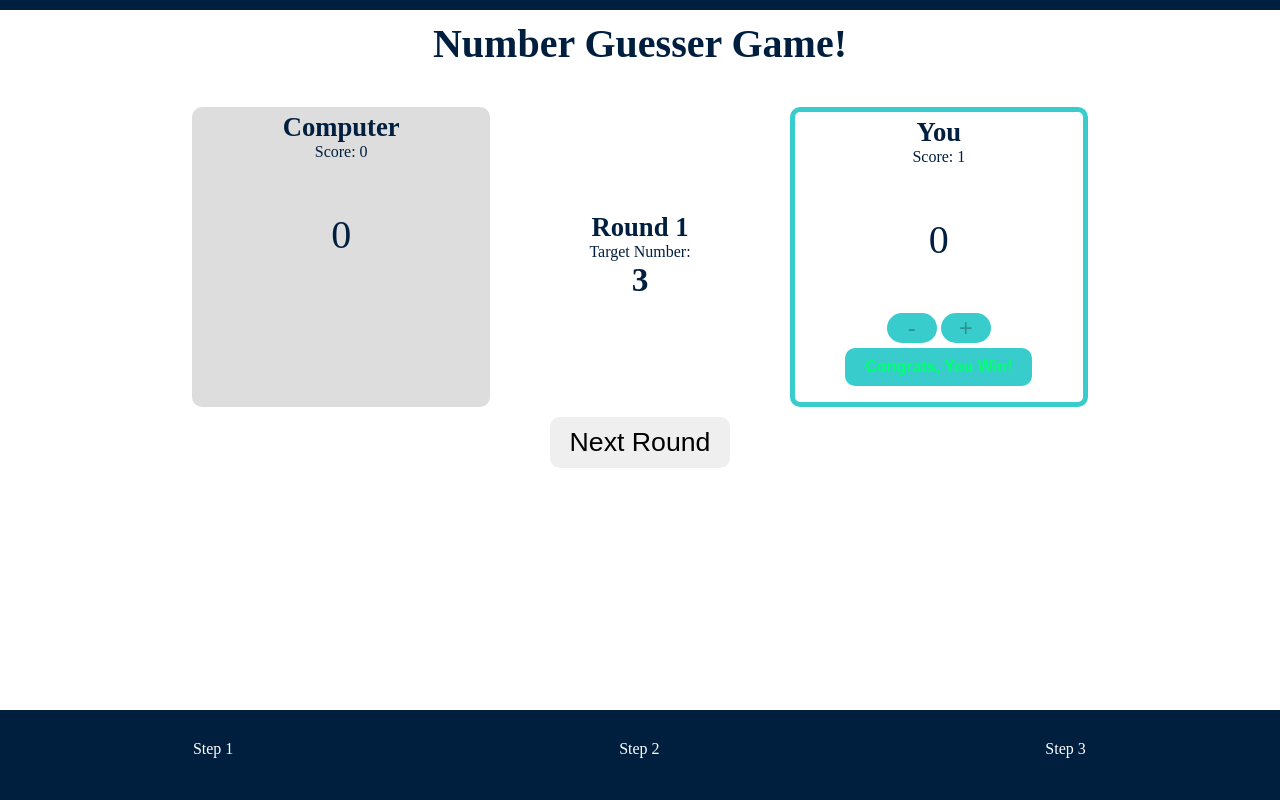
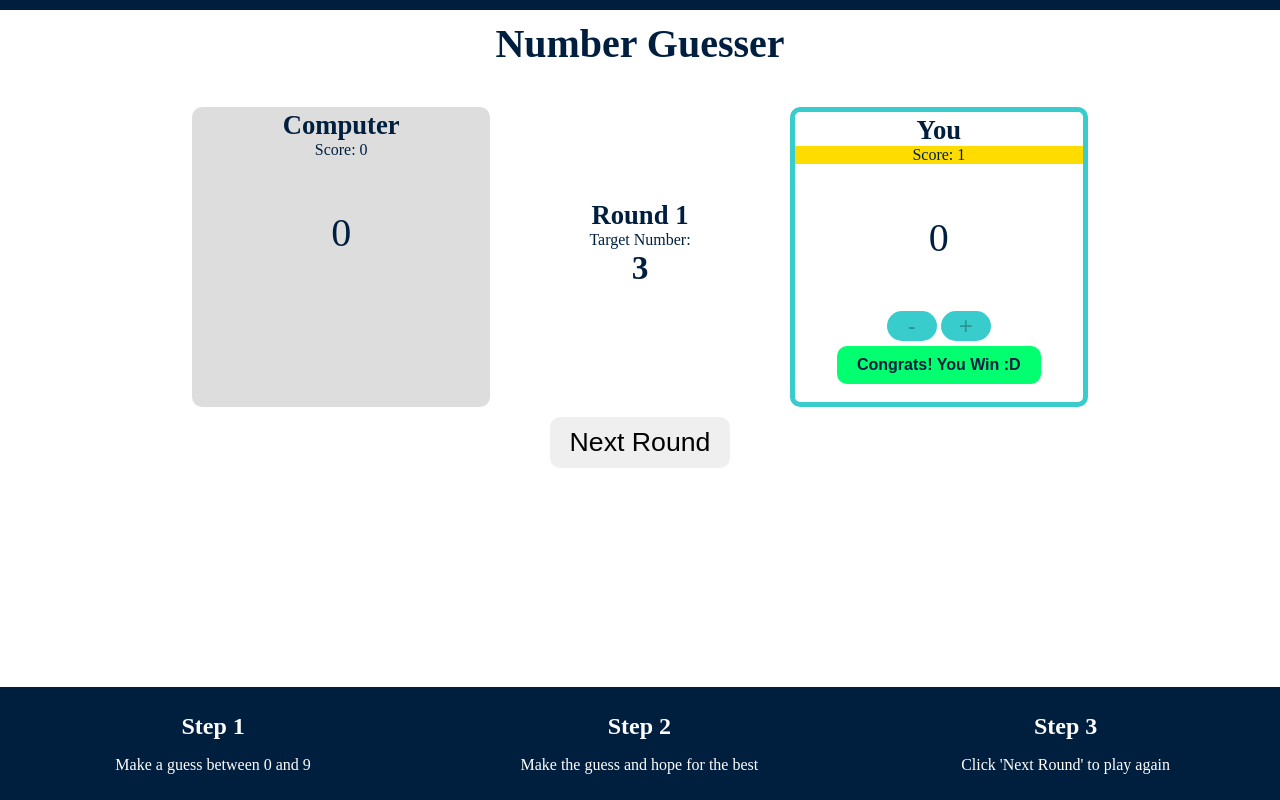
Before and after one commit to giddygarcia/number-guesser, a plain HTML site: page index.html in a window 1280 px wide. Both pictures are taken after a click on the button "Make this Guess". Drawn offline with Linux system fonts and the light colour scheme.

Commit message:
Polish code

```diff
--- a/index.html
+++ b/index.html
@@ -5,12 +5,12 @@
 	<link rel="stylesheet" type="text/css" href="style.css">
 </head>
 <body>
-		<header>Number Guesser Game!</header>
+	<header>Number Guesser</header>
 	<div class="container">
 		<div class="box-wrapper">
 			<div class = "box" id="computer-box">
 				<div class="name-label">Computer</div>
-				<div class="score-label"> Score: <span id="computer-score">0</span> </div>
+				<div class="score-label" id="computer-score-label"> Score: <span id="computer-score">0</span> </div>
 				<div class="guess" id="computer-guess"> ? </div>
 				<div id="computer-wins"> </div>
 			</div>
@@ -22,11 +22,11 @@
 
 			<div class = "box" id="player-box">
 				<div class="name-label"><span id="player-name">You</span></div>
-				<div class="score-label"> Score: <span id="player-score">0</span> </div>
+				<div class="score-label" id="player-score-label"> Score: <span id="player-score">0</span> </div>
 				<div class="guess" id="player-guess"> 0 </div>
-				<button class="num-control left" id="sub-btn" disabled> - </button>
-				<button class="num-control right" id="add-btn"> + </button>
-				<button class="text-btn" id="guess-btn"> Make this Guess </button>
+				<button class="num-control" id="sub-btn" disabled> - </button>
+				<button class="num-control" id="add-btn"> + </button>
+				<button class="text-btn" id="guess-btn"> Make </span> this Guess </button>
 			</div>
 		</div>
 
@@ -35,14 +35,17 @@
 	</div>
 
 		<div class="instructions">
-			<div class="instruction">
-				Step 1
+			<div class="instruction" id="instruction-one">
+				<h1 id="instr-header-one">Step 1</h1>
+				<p id="instr-text-one"> Make a guess between 0 and 9 </p>
+			</div>
+			<div class="instruction" id="instruction-two">
+				<h1>Step 2</h1>
+				<p>Make the guess and hope for the best</p>
 			</div>
 			<div class="instruction">
-				Step 2
-			</div>
-			<div class="instruction">
-				Step 3
+				<h1>Step 3</h1>
+				<p>Click 'Next Round' to play again</p>
 			</div>
 		</div>
 
--- a/script.js
+++ b/script.js
@@ -1,6 +1,22 @@
+let target;
+let targetNumDisplay = document.getElementById('target-number');
+
+let currentRoundNumber = 1;
+let roundNumDisplay = document.getElementById('round-number');
+
 let playerScore = 0;
+let playerScoreLabel = document.getElementById('player-score-label');
+let playerScoreDisplay = document.getElementById('player-score');
+let playerGuessInput = document.getElementById('player-guess');
+
 let computerScore = 0;
-let currentRoundNumber = 1;
+let computerScoreLabel = document.getElementById('computer-score-label');
+let computerScoreDisplay = document.getElementById('computer-score');
+let computerGuessDisplay = document.getElementById('computer-guess');
+let computerWinsDisplay = document.getElementById('computer-wins');
+
+let guessBtn = document.getElementById('guess-btn');
+let nextRoundBtn = document.getElementById('next-btn');
 
 const generateTarget = () => {
 	return Math.floor(Math.random() * 10);
@@ -23,14 +39,25 @@ const updateScore = (winner) => {
 		computerScore++;
 }
 
+const compareScore = (playerScore, computerScore) => {
+	if (playerScore >= computerScore) {
+		playerScoreLabel.style.backgroundColor = '#FFDC00';
+		computerScoreLabel.style.backgroundColor = '';
+	}
+	else {
+		playerScoreLabel.style.backgroundColor = '';
+		computerScoreLabel.style.backgroundColor = "#FFDC00";
+	}
+}
+
 const newRound = () => {
 	nextRoundBtn.setAttribute('disabled', true);
 	guessBtn.removeAttribute('disabled');
 	addButton.removeAttribute('disabled');
 
 	targetNumDisplay.innerText = '?';
+	playerGuessInput.innerText = '0';
 	computerGuessDisplay.innerText = '?';
-	playerGuessInput.innerText = '0';
 	computerWinsDisplay.innerText = '';
 	guessBtn.innerText = 'Make This Guess';
 	guessBtn.style.backgroundColor = '';
@@ -40,20 +67,6 @@ const newRound = () => {
 }
 
 const advanceRound = () => currentRoundNumber++;
-
-let target;
-let computerScoreDisplay = document.getElementById('computer-score');
-let computerGuessDisplay = document.getElementById('computer-guess');
-let computerWinsDisplay = document.getElementById('computer-wins');
-
-let roundNumDisplay = document.getElementById('round-number');
-let targetNumDisplay = document.getElementById('target-number');
-
-let playerScoreDisplay = document.getElementById('player-score');
-let playerGuessInput = document.getElementById('player-guess');
-
-let guessBtn = document.getElementById('guess-btn');
-let nextRoundBtn = document.getElementById('next-btn');
 
 guessBtn.addEventListener('click', () => {
 	target = generateTarget();
@@ -68,10 +81,9 @@ guessBtn.addEventListener('click', () => {
 	updateScore(winner);
 
 	if(playerIsWinner) {
-		guessBtn.innerText = 'Congrats, You Win!';
-		guessBtn.style.backgroundColor = "#39CCCC";
-		guessBtn.style.color = "#01FF70";
-		guessBtn.style.fontWeight = "900";
+		guessBtn.innerText = 'Congrats! You Win :D';
+		guessBtn.style.backgroundColor = "#01FF70";
+		guessBtn.style.color = "#001f3f";
 	}
 	else
 		computerWinsDisplay.innerText = 'Computer Wins :|';
@@ -79,16 +91,17 @@ guessBtn.addEventListener('click', () => {
 	playerScoreDisplay.innerText = playerScore;
 	computerScoreDisplay.innerText = computerScore;
 
+	compareScore(playerScore, computerScore);
+
+	guessBtn.setAttribute('disabled', true)
 	subtractButton.setAttribute('disabled', true);
 	addButton.setAttribute('disabled',true);
-	guessBtn.setAttribute('disabled', true)
 	nextRoundBtn.removeAttribute('disabled');
 });
 
 nextRoundBtn.addEventListener('click', () => {
 	advanceRound();
 	roundNumDisplay.innerText = currentRoundNumber;
-
 	newRound();
 });
 
@@ -109,15 +122,14 @@ subtractButton.addEventListener('click', () => {
 });
 
 const handleNumLimits = value => {
-  if (value > 0 && value <= 9) {
+  if (value > 0 && value < 9) {
     subtractButton.removeAttribute('disabled');
     addButton.removeAttribute('disabled');
   }
-  else if (value > 9)
+  else if (value >= 9)
     addButton.setAttribute('disabled', true);
-  else if (value <= 0) {
+  else if (value <= 0)
     subtractButton.setAttribute('disabled', true);
-  }
 }
 
 playerGuessInput.addEventListener('input', function(e) {
--- a/style.css
+++ b/style.css
@@ -3,6 +3,7 @@ body {
 	margin: 0 auto;
 	clear: both;
 	color: #001f3f;
+	font-size: 12pt;
 }
 
 header {
@@ -24,19 +25,24 @@ header {
 	height: 300px;
 	margin: 10px auto;
 }
+
 .box {
 	width: 33.3%;
 	display: inline-block;
 	box-sizing: border-box;
 	border-radius: 10px;
 }
+
 #computer-box {
 	background-color: #DDDDDD;
 	height: inherit;
 	float: left;
 }
+#computer-wins {
+	color: #FF4136;
+}
 #round-box {
-	margin-top: 100px;
+	margin-top: 90px;
 }
 #target-number {
 	font-weight: 900;
@@ -49,16 +55,14 @@ header {
 }
 
 .name-label {
-	margin-top: 5px;
+	margin-top: 3px;
+	font-weight: 700;
+	font-size: 20pt;
 }
+
 .guess {
 	margin: 50px auto;
 	font-size: 30pt;
-}
-
-.name-label {
-	font-weight: 700;
-	font-size: 20pt;
 }
 
 .num-control {
@@ -70,9 +74,11 @@ header {
 	border: none;
 }
 
-.left { cursor: vertical-text; }
+.sub-btn { cursor: vertical-text; }
 
-.right { cursor: crosshair; }
+.add-btn { cursor: crosshair; }
+
+button:disabled { cursor: not-allowed; }
 
 .text-btn {
 	display: flex;
@@ -82,13 +88,11 @@ header {
 	border-radius: 10px;
 	padding: 10px 20px;
 }
-
 #guess-btn {
 	background-color: #DDDDDD;
 	font-size: 12pt;
 	font-weight: 700;
 }
-
 #next-btn {
 	display: block;
 	margin: 5px auto;
@@ -97,20 +101,19 @@ header {
 
 .instructions {
 	width: 100%;
-	height: 30px;
+	bottom: 0;
+	position: absolute;
 	color: white;
 	background-color: #001f3f;
-	bottom: 0;
-	position: absolute;
-	padding: 30px 0px;
+	padding: 10px 0px;
 }
 
 .instruction {
+	display: inline-block;
 	text-align: center;
 	float: left;
 	width: 33.3%;
 }
-
-button:disabled {
-	cursor: not-allowed;
+.instruction h1 {
+	font-size: 18pt;
 }
```
